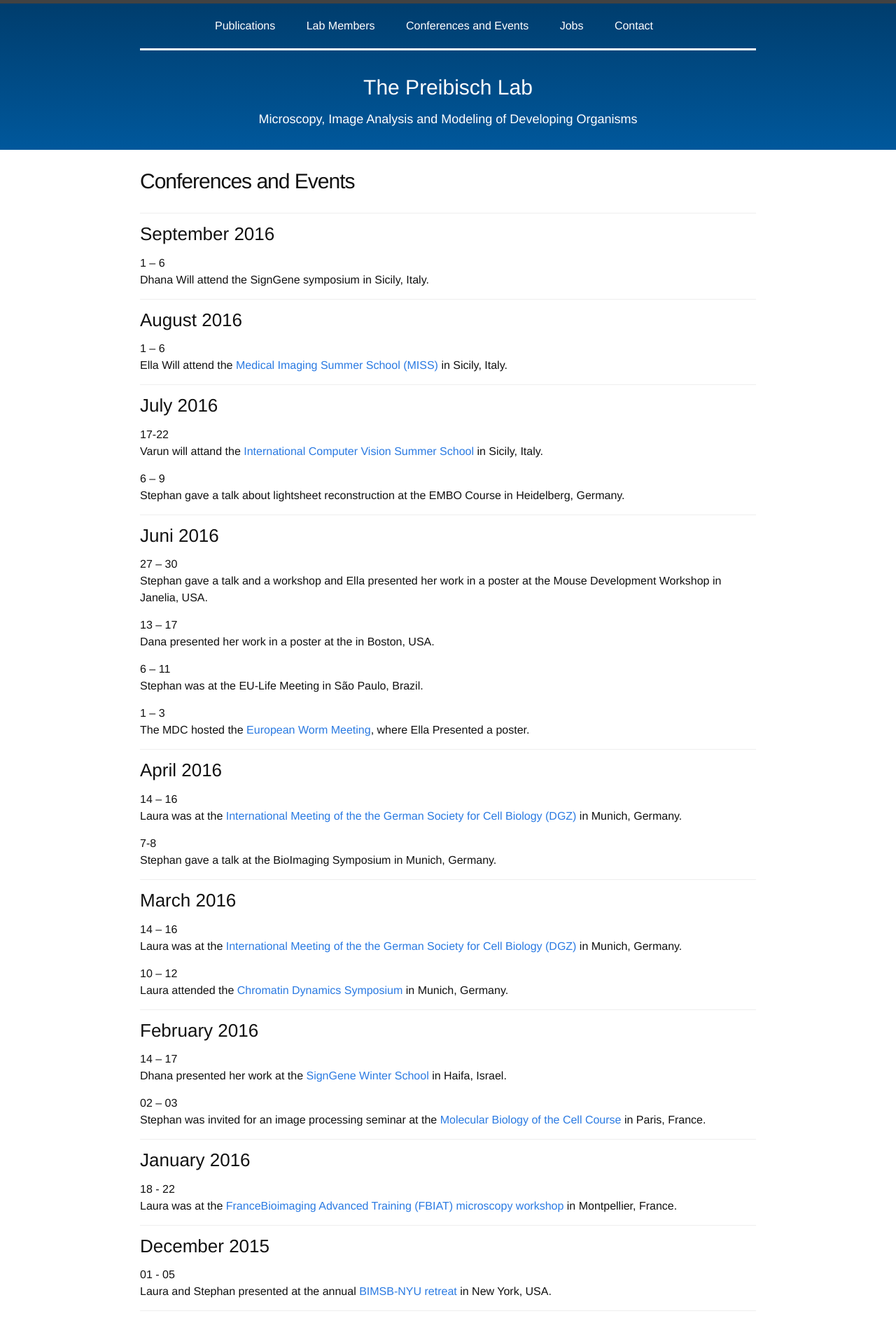
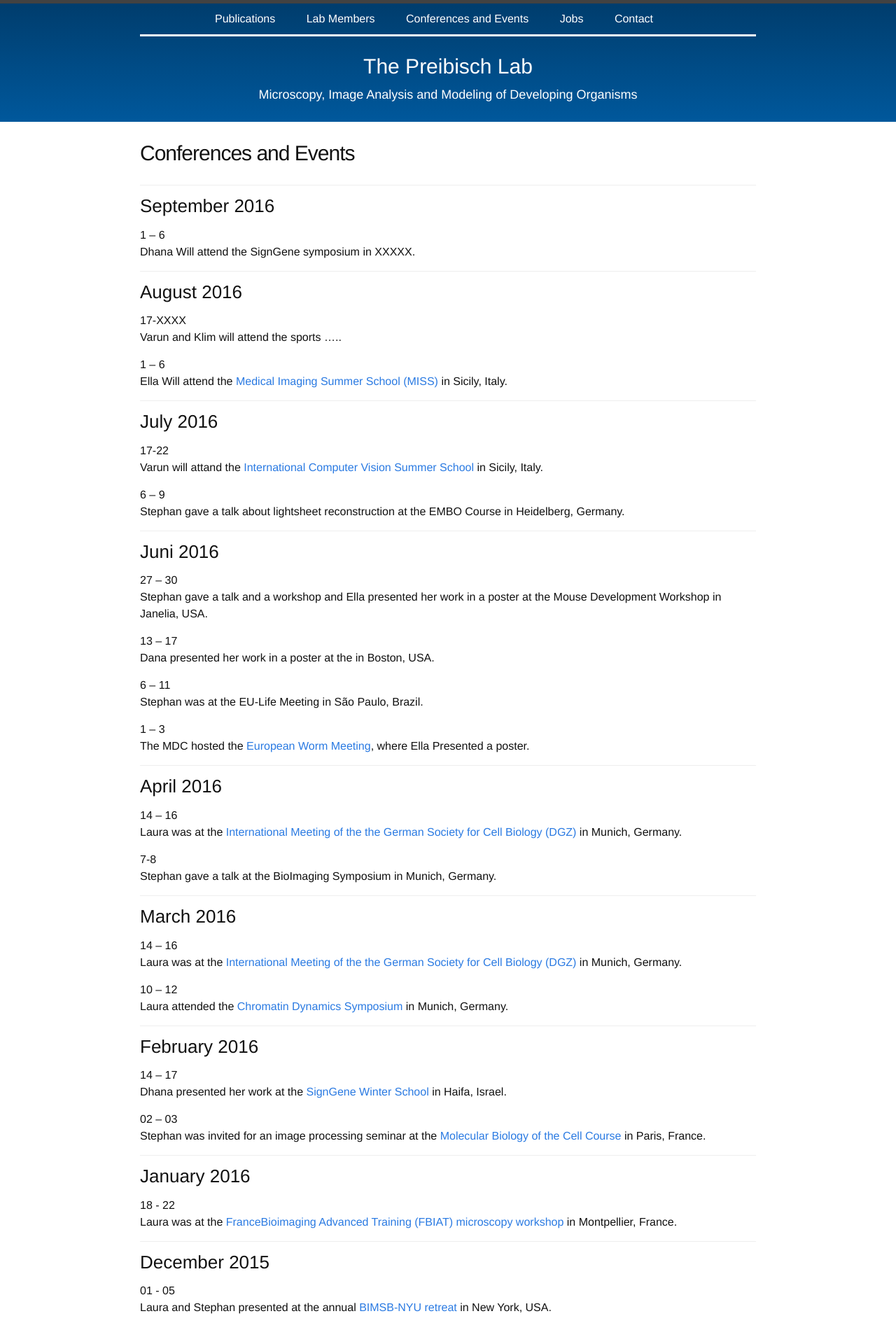
Before and after one commit to PreibischLab/preibisch-labsite, a Jekyll site: the page built from events.md, in a window 1280 px wide. Shown: the top 1890 px of the page at 70% size. Built offline with Jekyll 4.4.1, drawn with Linux system fonts in a browser that asks for light colours; some of the changed text lies outside the part shown.

Commit message:
changes to header and images source

```diff
--- a/_includes/footer.html
+++ b/_includes/footer.html
@@ -7,8 +7,8 @@
     <div class="footer-col-wrapper">
       <div class="footer-col  footer-col-1">
         <ul class="contact-list">
-          <li><p><a href="mailto:{{ site.email }}">{{ site.email }}</a><p></li>
-          <li><address>Max-Delbrück-Centrum für Molekulare Medizin<br>
+          <li><a href="mailto:stephan.preibisch@mdc-berlin.de" target="_blank"><img src="/assets/email.png"><a href="https://github.com/PreibischLab" target="_blank"><img src="/assets/github.png" class="github-img" alt="lab-github"></a></li>
+          <li><address class="lab-address">Max-Delbrück-Centrum für Molekulare Medizin<br>
           Building 89<br>
           Robert-Rössle-Str. 10<br>
           13125 Berlin</address></li>
@@ -21,7 +21,7 @@
       </div>
 
       <div class="footer-col  footer-col-3">
-        <a href="https://www.mdc-berlin.de/bimsb" target="_blank"><img src="http://i.imgur.com/sbFxqwc.png?1" title="source: imgur.com" class="bimsb-img" alt="BIMSB"/></a>
+        <a href="https://www.mdc-berlin.de/bimsb" target="_blank"><img src="http://i.imgur.com/c5sstzV.png" title="source: imgur.com" class="bimsb-img" alt="BIMSB"/></a>
         </a>
       </div>
     </div>
--- a/_includes/header.html
+++ b/_includes/header.html
@@ -21,7 +21,7 @@
 
     <div class="site-title"><a class="title-link" href="{{ site.baseurl }}/">{{ site.title }}</a></div>
 
-    <div class="expanded-title"><p>Microscopy, Image Analysis and Modeling of Developing Organisms</p></div>
+    <div class="expanded-title"><a class="title-link" href="{{ site.baseurl }}/">Microscopy, Image Analysis and Modeling of Developing Organisms</a></div>
 
   </div>
 
--- a/_sass/_layout.scss
+++ b/_sass/_layout.scss
@@ -9,7 +9,7 @@
 
     // Positioning context for the mobile navigation icon
     position: relative;
-    padding-bottom: 10px;
+    padding-bottom: 5px;
 }
 
 .site-title {
@@ -17,7 +17,7 @@
     // font-family: "Palatino Linotype", "Book Antiqua", Palatino, serif;
     font-size: 30px;
     font-style: bold;
-    padding-top: 30px;
+    padding-top: 20px;
     /*letter-spacing: -1px;*/
     text-align: center;
 
@@ -31,17 +31,21 @@
     // font-family: "Palatino Linotype", "Book Antiqua", Palatino, serif;
     color: #FFFFFF;
     font-size: 18px;
-    padding-top: 10px;
+    padding-top: 5px;
     margin-bottom: 20px;
     text-align: center;
+
+    .title-link {
+        color: white;
+        text-decoration: none;
+    }
 }
 
 .main-menu {
-    padding-top: 20px;
-    padding-bottom: 20px;
+    padding-top: 10px;
+    padding-bottom: 10px;
     text-align: center;
 }
-
 
 .site-nav {
 
@@ -107,13 +111,18 @@
 .footer-heading {
     color: white;
     font-size: 18px;
-    margin-top: 20px;
-    margin-bottom: $spacing-unit / 2;
+    margin-top: 10px;
+    margin-bottom: $spacing-unit / 4;
 }
 
 .contact-list {
     list-style: none;
     margin-left: 0;
+}
+
+.lab-address {
+    margin-top: 10px;
+    margin-bottom: 0px !important;
 }
 
 .footer-col-wrapper {
@@ -125,7 +134,7 @@
 
 .footer-col {
     float: left;
-    margin-bottom: $spacing-unit / 2;
+    margin-bottom: $spacing-unit / 10;
     padding-left: $spacing-unit / 2;
 }
 
@@ -174,15 +183,13 @@
 }
 
 .design-cred {
-    margin-top: 10px;
-    margin-bottom: 10px;
+    margin-top: 5px;
+    margin-bottom: 5px;
     margin-right: 12px;
-    color: #FFFFFF;
+    color: #FFFFFF !important;
     font-size: 90%;
     float: right;
 }
-
-
 
 /**
  * Page content
--- a/events.md
+++ b/events.md
@@ -10,14 +10,17 @@
 ### September 2016
 
 1 – 6
-Dhana Will attend the SignGene symposium [](http://iplab.dmi.unict.it/miss16/LocalArrangements.htm){:target="_blank"} in Sicily, Italy.
+Dhana Will attend the SignGene symposium [](){:target="_blank"} in XXXXX.
 
 <hr/> <!--line separator-->
 
 ### August 2016
 
+17-XXXX
+Varun and Klim will attend the sports .....
+
 1 – 6
-Ella Will attend the [Medical Imaging Summer School (MISS)](http://iplab.dmi.unict.it/miss16/LocalArrangements.htm){:target="_blank"} in Sicily, Italy.
+Ella Will attend the [Medical Imaging Summer School (MISS)](http://iplab.dmi.unict.it/miss16/){:target="_blank"} in Sicily, Italy.
 
 <hr/> <!--line separator-->
 
--- a/index.html
+++ b/index.html
@@ -19,21 +19,21 @@
           <!-- Wrapper for slides -->
           <div class="carousel-inner" role="listbox">
             <div class="item active">
-              <a href=""><img id="de" src="assets/de.jpg" onmouseover="this.src='assets/de.gif'" onmouseout="this.src='assets/de.jpg'" alt="Chania"></a>
+              <a href="http://bioinformatics.oxfordjournals.org/content/suppl/2012/09/04/bts543.DC1/supplementary_methods.pdf"><img id="de" src="http://i.imgur.com/jbt0Vgw.gif" alt="droso-embryo"></a>
               <div class="carousel-caption">
                 <p><i>Drosophila</i> embryo</p>
               </div>
             </div>
 
             <div class="item">
-              <a href=""><img src="assets/ce.jpg" onmouseover="this.src='assets/ce.gif'" onmouseout="this.src='assets/ce.jpg'" alt="Chania"></a>
+              <a href=""><img src="http://i.imgur.com/PzjwQND.gif" alt="cele-nuc"></a>
               <div class="carousel-caption">
                 <p><i>C. elegans</i> nuclei</p>
               </div>
             </div>
 
             <div class="item">
-              <a href=""><img src="assets/cee.jpg" onmouseover="this.src='assets/cee.gif'" onmouseout="this.src='assets/cee.jpg'" alt="Chania"></a>
+              <a href=""><img src="http://i.imgur.com/5w2N60t.gif" alt="cele-embryo"></a>
               <div class="carousel-caption">
                 <p><i>C. elegans</i> embryo</p>
               </div>
```
Also changed, not shown: _posts/2015-13-15-we_are_open_for_business.markdown (added, +32 -0 lines), lab_members.md (+7 -7 lines), 1 other file.
